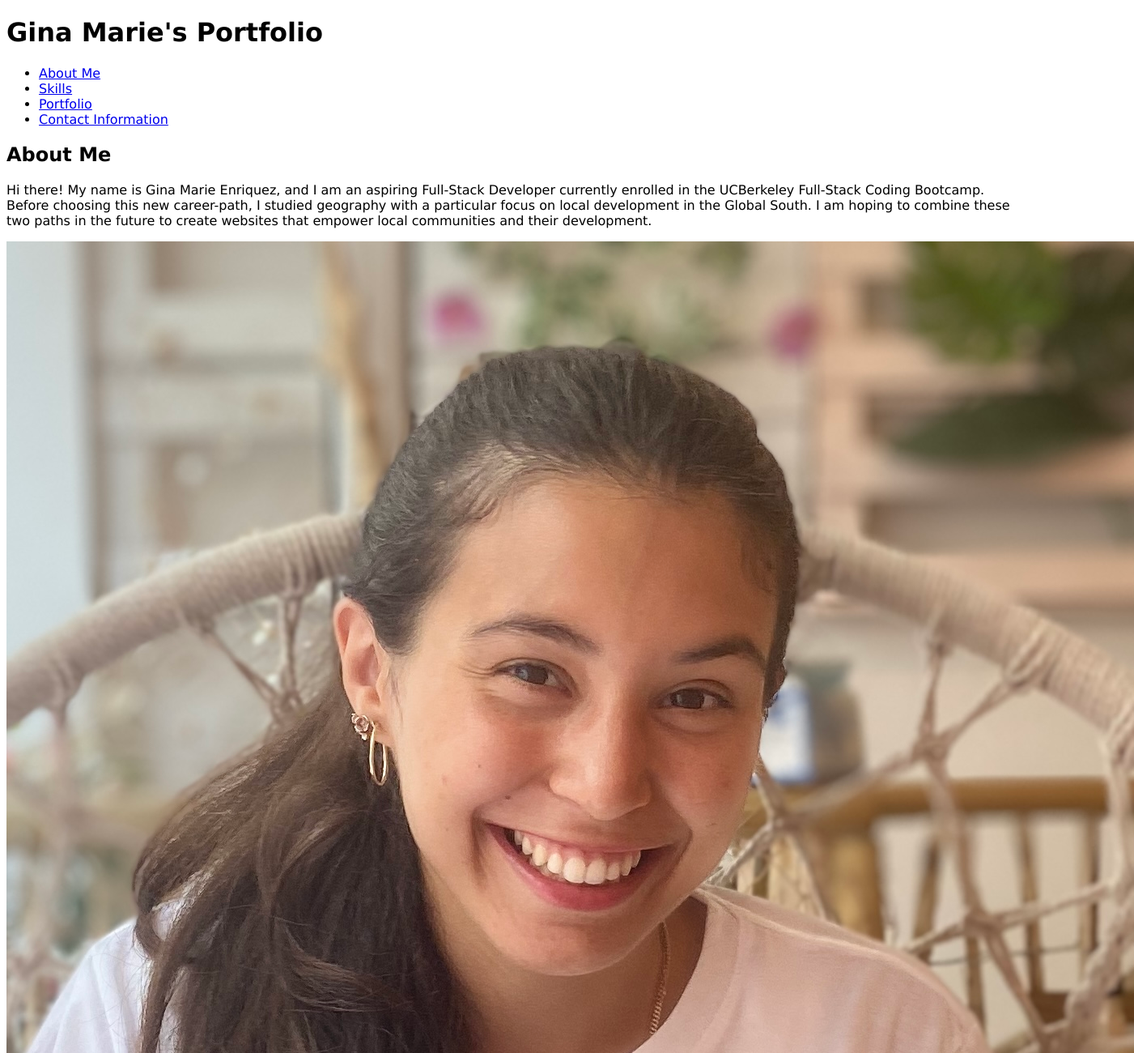
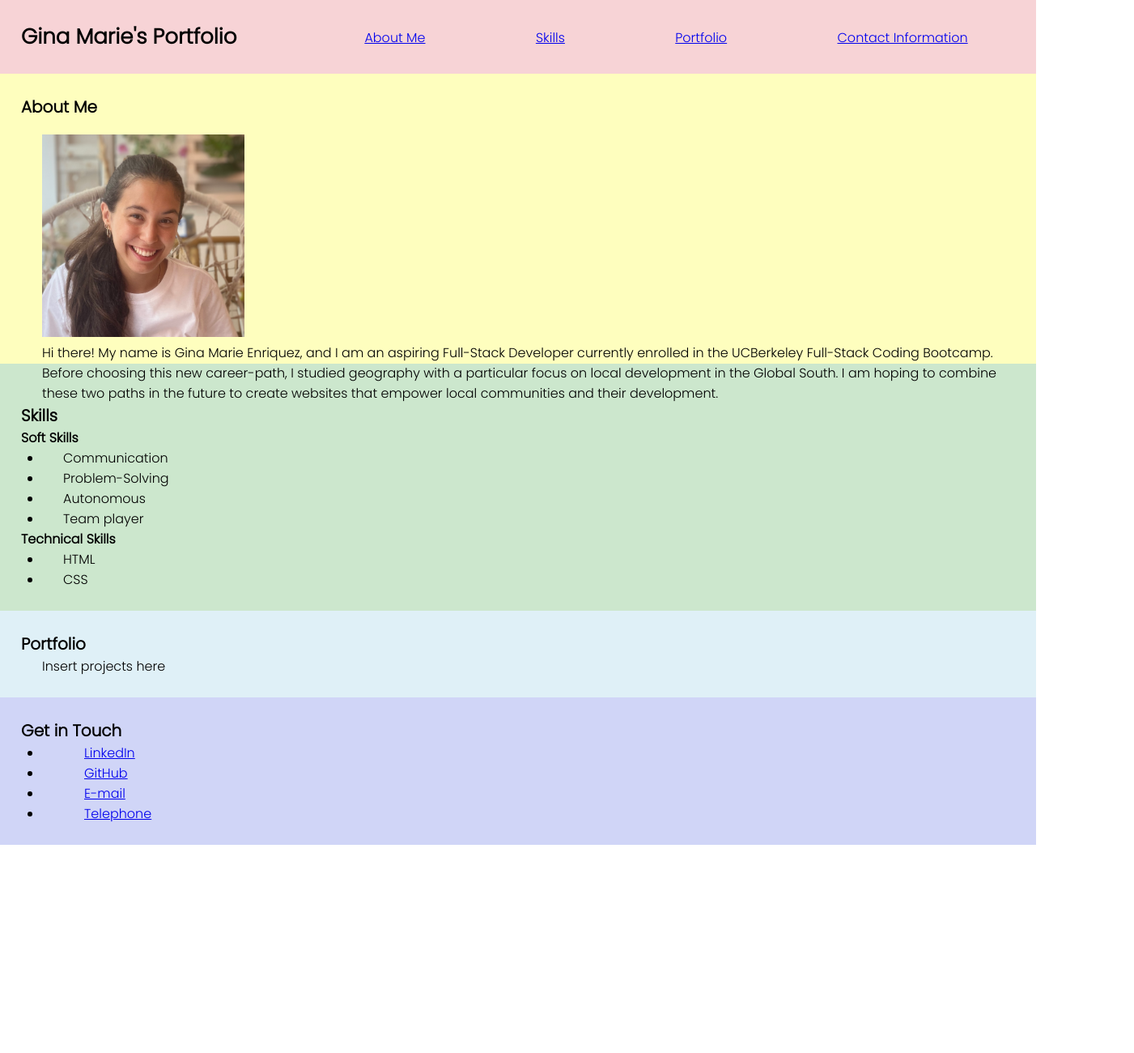
Before and after one commit to ginamarie14/module-2-assignment, a plain HTML site: page index.html in a window 1280 px wide. Shown: the top 1300 px of the page at 81% size, 1401 px wide, since content can reach past the window. After the commit the page ends 1043 px from the top, so only its background shows below. Drawn offline with Linux system fonts and the light colour scheme; files that its build step writes are made by us from their sources.

Commit message:
basic format

```diff
--- a/assets/css/style.css
+++ b/assets/css/style.css
@@ -1,35 +1,63 @@
 *{
     font-family: Verdana, Geneva, Tahoma, sans-serif;
+    margin: 0;
+    padding: 0;
 }
 
+.header{
+    padding: 26px;
+    display: flex;
+    background-color: #f7d3d6;
+}
+
+.header nav ul li {
+    display: inline-flex;
+    margin-left: 80px;
+    margin-top: 8px;
+}
+
+
 h1{
-    /**/
+    font-size: 26px;
+    font-family: 'Poppins', sans-serif;
 }
 
 h2{
-    /**/
+    font-size: 20px;
+    font-family: 'Poppins', sans-serif;
 }
 
-p{
-    /**/
+h3{
+    font-family: 'Poppins', sans-serif;
+    font-size: 16px;
 }
 
-#pic-of-me{
-
+p, ul, li, a{
+    font-family: 'Poppins', sans-serif;
+    padding-left: 26px;
 }
 
 #about-me{
-
+    background-color: #fefebe;
+    padding: 26px;
 }
 
 #skills{
-
+    background-color: #cce7cd;
+    padding: 26px;
 }
 
 #portfolio{
-
+    background-color: #dff0f7;
+    padding: 26px;
 }
 
 #contact-info{
+    background-color: #d0d5f7;
+    padding: 26px;
+}
 
+.am-text{
+    float: right;
+    font-family: 'Poppins', sans-serif;
 }
--- a/index.html
+++ b/index.html
@@ -3,10 +3,11 @@
     <head>
         <meta charset="UTF-8" />
         <title>Gina Marie's Portfolio</title>
-        <link rel="stylesheet" href="style.css" />
+        <link rel="stylesheet" href="./assets/css/style.css" />
+        <link href="https://fonts.googleapis.com/css2?family=Poppins:wght@300&display=swap" rel="stylesheet">
     </head>
     <body>
-        <header>
+        <header class="header">
             <h1>Gina Marie's Portfolio</h1>
             <nav>
                 <ul>
@@ -25,25 +26,46 @@
                 </ul>
             </nav>
         </header>
-        <section>
+        <section id="about-me" display: inline-block;>
             <h2>About Me</h2>
-            <p>Hi there! My name is Gina Marie Enriquez, and I am an aspiring Full-Stack Developer
-            currently enrolled in the UCBerkeley Full-Stack Coding Bootcamp. Before choosing this new career-path,
-            I studied geography with a particular focus on local development in the Global South. I am hoping to
-            combine these two paths in the future to create websites that empower local communities and their
-            development.
+            <br>
+            <p> <img src="./assets/images/picture-of-me.jpg" width="250" height="250">
+                <span class="am-text">Hi there! My name is Gina Marie Enriquez, and I am an aspiring Full-Stack Developer
+                currently enrolled in the UCBerkeley Full-Stack Coding Bootcamp. Before choosing this new career-path,
+                I studied geography with a particular focus on local development in the Global South. I am hoping to
+                combine these two paths in the future to create websites that empower local communities and their
+                development.</span>
             </p>
-            <img src="/assets/images/picture-of-me.jpg">
+
 
         </section>
-        <section>
+        <section id="skills">
             <h2>Skills</h2>
+            <h3>Soft Skills</h3>
+                <ul>
+                    <li>Communication</li>
+                    <li>Problem-Solving</li>
+                    <li>Autonomous</li>
+                    <li>Team player</li>
+                </ul>
+            <h3>Technical Skills</h3>
+                <ul>
+                    <li>HTML</li>
+                    <li>CSS</li>
+                </ul>
         </section>
-        <section>
+        <section id="portfolio">
             <h2>Portfolio</h2>
+            <p>Insert projects here</p>
         </section>
-        <section>
-            <h2>Contact Information</h2>
+        <section id="contact-info">
+            <h2>Get in Touch</h2>
+                <ul>
+                    <li><a href="https://www.linkedin.com/in/gina-marie-e-28234078/">LinkedIn</a></li>
+                    <li><a href="https://github.com/ginamarie14">GitHub</a></li>
+                    <li><a href="mailto:ginamarie214@gmail.com">E-mail</a></li>
+                    <li><a href="tel:201-201-7708">Telephone</a></li>
+                </ul>
         </section>
     </body>
 </html>
```
